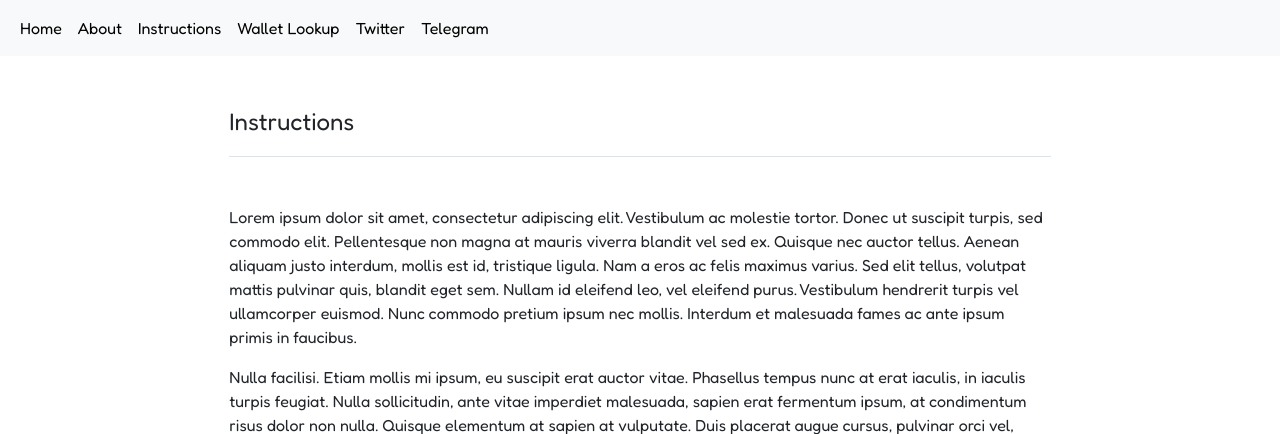
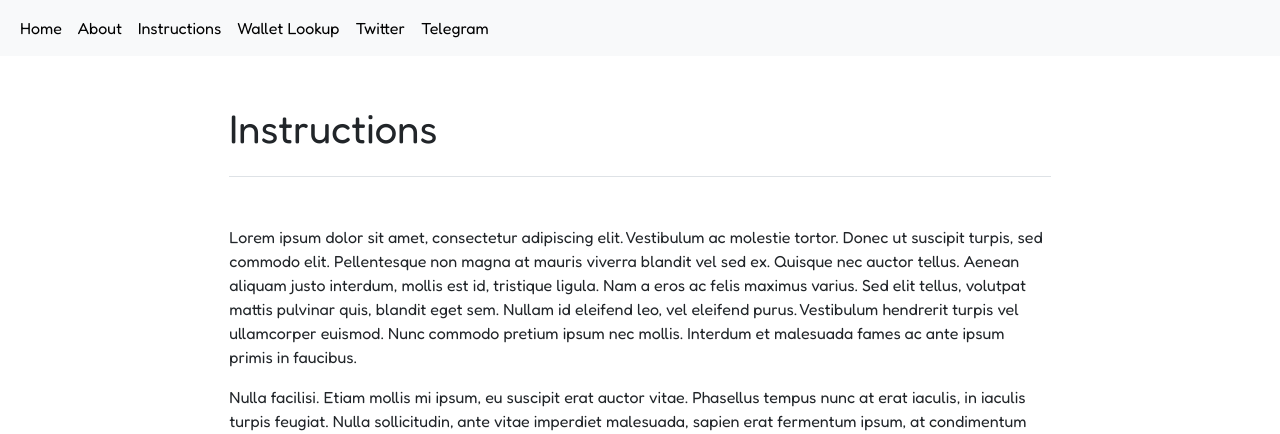
Before and after one commit to ryanrobertson21/buffwild, a Django app: page /instructions/ in a window 1280 px wide. Shown: the top 434 px of the page. Run offline with Django 4.2, Linux system fonts and the light colour scheme; parts of the project's set-up code (start-up, migrations or seed data) failed here and were passed over.

Commit message:
Fixed up About and Instructions page

```diff
--- a/main/templates/main/about.html
+++ b/main/templates/main/about.html
@@ -29,12 +29,14 @@
 <div class="col-lg-8 mx-auto p-3 py-md-5">
   <header class="d-flex align-items-center pb-3 mb-5 border-bottom">
     <a href="/" class="d-flex align-items-center text-dark text-decoration-none">
-      <span class="fs-4">Welcome to the Buff Wild Collective</span>
+    <h1>About</h1>
     </a>
   </header>
 
   <main>
-    <h1>About</h1>
+
+    <span class="fs-4">Welcome to the Buff Wild Collective</span>
+    <br>
     <br>
     <p>We are extremely excited that you are here with us to get your Buff on! The Buff Wild Collective was created
        to provide a space for driven individuals that want to better their lives by joining a mastermind community
--- a/main/templates/main/instructions.html
+++ b/main/templates/main/instructions.html
@@ -26,7 +26,7 @@
 <div class="col-lg-8 mx-auto p-3 py-md-5">
 <header class="d-flex align-items-center pb-3 mb-5 border-bottom">
 <a href="/" class="d-flex align-items-center text-dark text-decoration-none">
-  <span class="fs-4">Instructions</span>
+  <h1>Instructions</h1>
 </a>
 </header>
 
```
